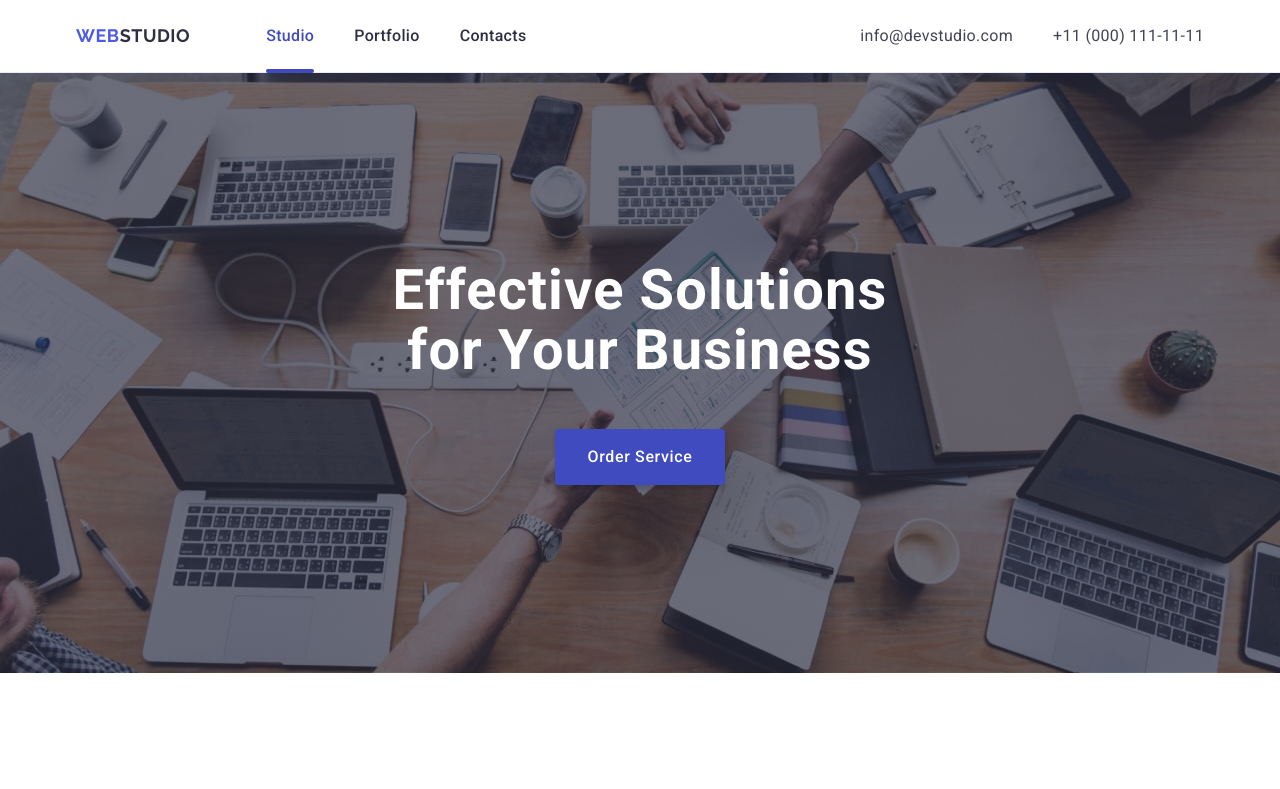
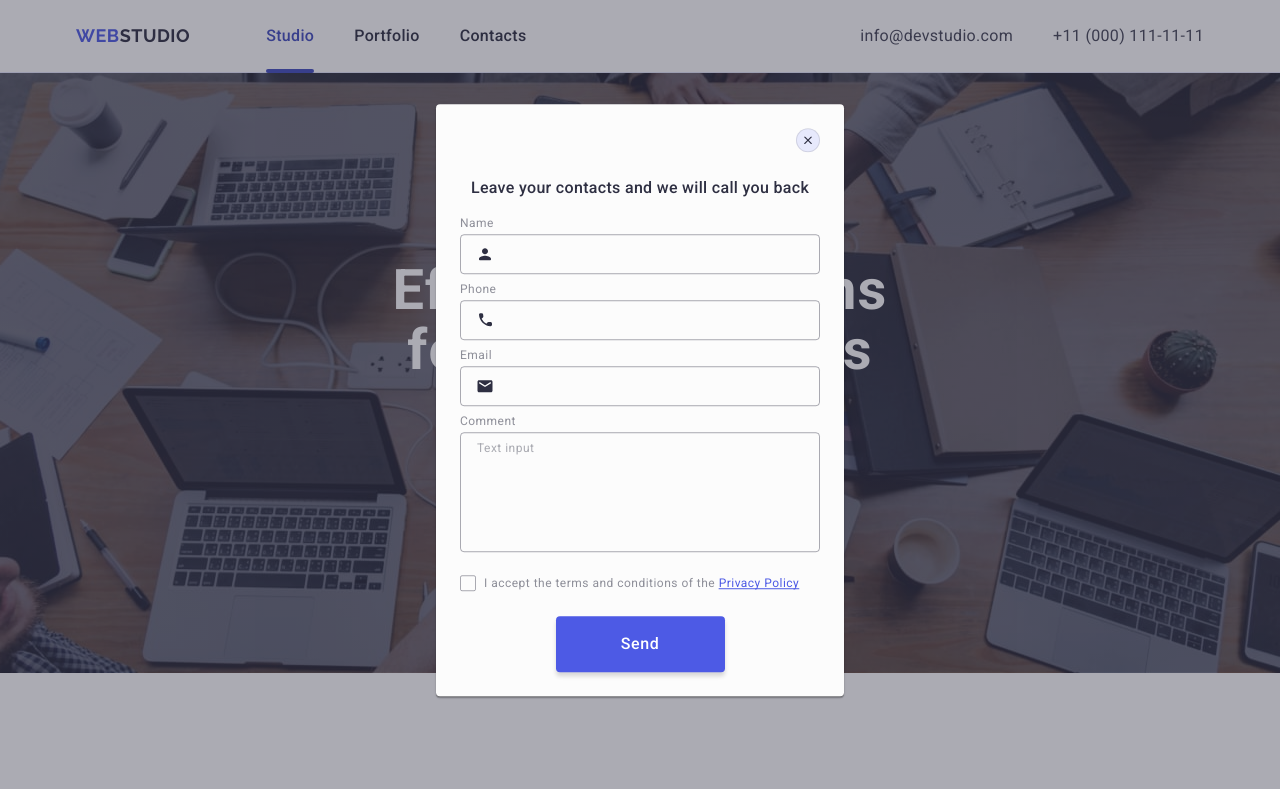
Before and after one commit to zhukapuka/goit-markup-hw-06, a plain HTML site: page index.html in a window 1280 px wide. Both pictures are taken after a click on the button "Order Service". Shown: the top 789 px of the page. Drawn offline with nearby package versions, Linux system fonts and the light colour scheme.

Commit message:
4 sections+add event for order js

```diff
--- a/css/styles.css
+++ b/css/styles.css
@@ -743,3 +743,229 @@ button {
 /* ---------------------------------FOOTER------------------------------------ */
 
 /* ----------------------------#end_FOOTER------------------------------------ */
+/* ============backdrop and modal-container==== */
+.backdrop {
+  position: fixed;
+  top: 0;
+  left: 0;
+
+  background: rgba(46, 47, 66, 0.4);
+  height: 100%;
+  width: 100%;
+  z-index: 9999999;
+  opacity: 0;
+  pointer-events: none;
+  visibility: hidden;
+  transition: opacity 250ms cubic-bezier(0.4, 0, 0.2, 1),
+    visibility 250ms cubic-bezier(0.4, 0, 0.2, 1);
+}
+.backdrop.is-open {
+  opacity: 1;
+  visibility: visible;
+  pointer-events: auto;
+}
+.modal-container {
+  position: absolute;
+  top: 50%;
+  left: 50%;
+  transform: translate(-50%, -50%);
+  padding: 24px;
+  padding-top: 72px;
+
+  border-radius: 4px;
+  width: 408px;
+  min-height: 584px;
+  box-shadow: 0 1px 1px 0 rgba(0, 0, 0, 0.14), 0 1px 3px 0 rgba(0, 0, 0, 0.12),
+    0 2px 1px 0 rgba(0, 0, 0, 0.2);
+  background-color: #fcfcfc;
+  transition: transform 250ms cubic-bezier(0.4, 0, 0.2, 1);
+}
+.modal-window-text {
+  width: 360px;
+  font-weight: 500;
+  font-size: 16px;
+  margin-bottom: 16px;
+
+  line-height: 150%;
+  letter-spacing: 0.02em;
+  text-align: center;
+  color: #2e2f42;
+}
+.modal-button-close {
+  position: absolute;
+  top: 24px;
+  right: 24px;
+  display: flex;
+  align-items: center;
+  justify-content: center;
+  border: 1px solid rgba(0, 0, 0, 0.1);
+  border-radius: 50%;
+  background-color: #e7e9fc;
+  padding: 0;
+  cursor: pointer;
+  stroke-width: 1px;
+  stroke: rgba(0, 0, 0, 0.1);
+  width: 24px;
+  height: 24px;
+  fill: #2e2f42;
+  transition: background-color 250ms cubic-bezier(0.4, 0, 0.2, 1),
+    border 250ms cubic-bezier(0.4, 0, 0.2, 1);
+}
+.modal-button-close:hover,
+.modal-button-close:focus {
+  fill: #ffffff;
+  background-color: #404bbf;
+  border: none;
+}
+.icon-close-svg {
+  transition: fill 250ms cubic-bezier(0.4, 0, 0.2, 1);
+}
+
+/* --------form-modal-window----------- */
+.form-wrapper-content {
+  margin-bottom: 8px;
+}
+.form-user-label {
+  display: block;
+  margin-bottom: 4px;
+  font-weight: 400;
+  font-size: 12px;
+  line-height: 117%;
+  letter-spacing: 0.04em;
+  color: #8e8f99;
+}
+.form-user-input {
+  width: 100%;
+  height: 40px;
+  border: 1px solid rgba(46, 47, 66, 0.4);
+  border-radius: 4px;
+  padding-left: 38px;
+  outline: transparent;
+  background-color: transparent;
+  transition: border-color 250ms cubic-bezier(0.4, 0, 0.2, 1);
+}
+.form-user-input:focus {
+  border: 1px solid #4d5ae5;
+}
+.form-input-wrapper {
+  position: relative;
+}
+
+.form-user-icon {
+  position: absolute;
+  top: 50%;
+  left: 16px;
+  transform: translateY(-50%);
+  fill: #2e2f42;
+  transition: fill 250ms cubic-bezier(0.4, 0, 0.2, 1);
+}
+.form-user-input:focus + .form-user-icon {
+  fill: #4d5ae5;
+}
+/* textarea modal form */
+.form-wrapper-comment {
+  margin-bottom: 16px;
+}
+
+.form-user-comment {
+  width: 100%;
+  min-height: 120px;
+  resize: none;
+  outline: transparent;
+  padding: 8px 16px;
+  border: 1px solid rgba(46, 47, 66, 0.4);
+  border-radius: 4px;
+  font-size: 12px;
+  line-height: 1.17;
+  letter-spacing: 0.04em;
+  color: rgba(46, 47, 66, 0.4);
+  background-color: transparent;
+  transition: border-color 250ms cubic-bezier(0.4, 0, 0.2, 1);
+}
+
+.form-user-comment::placeholder {
+  font-weight: 400;
+  font-size: 12px;
+  line-height: 1.16667;
+  letter-spacing: 0.04em;
+  color: rgba(46, 47, 66, 0.4);
+}
+
+.form-user-comment:focus {
+  border: 1px solid #4d5ae5;
+}
+/*=========check==============*/
+.form-wrapper-chekbox {
+  margin-bottom: 24px;
+}
+
+.checkbox:checked + .form-user-chekbox .castom-chekbox {
+  background-color: #404bbf;
+  border: transparent;
+  fill: #f4f4fd;
+}
+
+.form-user-chekbox {
+  font-weight: 400;
+  font-size: 12px;
+  line-height: 1.17;
+  letter-spacing: 0.04em;
+  color: #8e8f99;
+}
+
+.castom-chekbox {
+  cursor: pointer;
+  display: inline-flex;
+  justify-content: center;
+  align-items: center;
+  fill: transparent;
+  width: 16px;
+  height: 16px;
+  border-radius: 2px;
+  border: 1px solid rgba(46, 47, 66, 0.4);
+  margin-right: 8px;
+  transition: background-color 250ms cubic-bezier(0.4, 0, 0.2, 1),
+    border 250ms cubic-bezier(0.4, 0, 0.2, 1),
+    fill 250ms cubic-bezier(0.4, 0, 0.2, 1);
+}
+
+.castom-chekbox-icon {
+}
+
+.checkbox-link {
+}
+
+.form-user-chekbox a {
+  line-height: 1.33;
+  text-decoration: underline;
+  text-decoration-skip-ink: none;
+  color: #4d5ae5;
+}
+/* =========end check========== */
+
+/* ============botton modal submit======== */
+.form-btn-submit {
+  display: block;
+  margin: 0 auto;
+  border: none;
+  border-radius: 4px;
+  padding: 16px 32px;
+  min-width: 169px;
+  height: 56px;
+  box-shadow: 0 4px 4px 0 rgba(0, 0, 0, 0.15);
+  background-color: #4d5ae5;
+  font-weight: 500;
+  font-size: 16px;
+  line-height: 1.5;
+  letter-spacing: 0.04em;
+  text-align: center;
+  color: #fff;
+  cursor: pointer;
+  transition: background-color 250ms cubic-bezier(0.4, 0, 0.2, 1);
+}
+
+.form-btn-submit:hover,
+.form-btn-submit:focus {
+  background-color: #404bbf;
+}
+/* =========end botton modal submit  */
--- a/index.html
+++ b/index.html
@@ -145,7 +145,9 @@
           <h1 class="first-section-header">
             Effective Solutions for Your Business
           </h1>
-          <button class="btn" type="button">Order Service</button>
+          <button class="btn" type="button" order-mobile-open>
+            Order Service
+          </button>
         </div>
       </section>
       <!--====================SECTION2=================-->
@@ -812,9 +814,9 @@
       </div>
     </footer>
     <!-- ======backdrop===is-open======= -->
-    <div class="hidden cbackdrop is-open">
+    <div class="backdrop" order-mobile>
       <div class="modal-container">
-        <button type="button" class="modal-button-close">
+        <button type="button" class="modal-button-close" order-mobile-close>
           <svg class="icon-close-svg" width="8" height="8">
             <use href="./images/icons.svg#icon-button-close"></use>
           </svg>
@@ -906,5 +908,6 @@
       </div>
     </div>
     <script src="./js/mobile.js"></script>
+    <script src="./js/order.js"></script>
   </body>
 </html>
--- /dev/null
+++ b/js/order.js
@@ -0,0 +1,18 @@
+(() => {
+  const refs = {
+    // Додати атрибут data-modal-open на кнопку відкриття
+    openMobileBtn: document.querySelector("[order-mobile-open]"),
+    // Додати атрибут data-modal-close на кнопку закриття
+    closeMobileBtn: document.querySelector("[order-mobile-close]"),
+    // Додати атрибут data-modal на бекдроп модалки
+    mobile: document.querySelector("[order-mobile]"),
+  };
+
+  refs.openMobileBtn.addEventListener("click", toggleMobile);
+  refs.closeMobileBtn.addEventListener("click", toggleMobile);
+
+  function toggleMobile() {
+    // is-open це клас який буде додаватися/забиратися на бекдроп при натисканні на кнопки
+    refs.mobile.classList.toggle("is-open");
+  }
+})();
```
